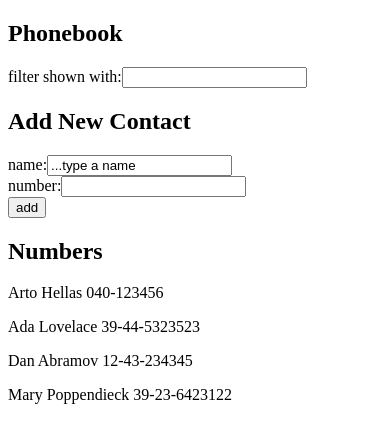
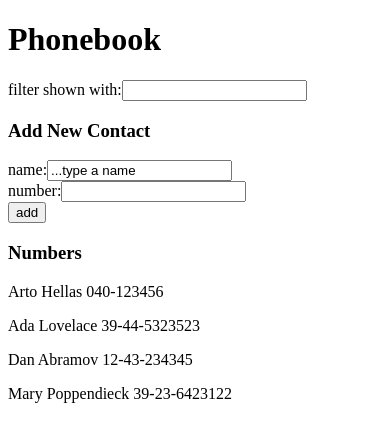
Before and after one commit to GioFrance/fullstackopen, a React (Create React App) app in the folder part2/phonebook/: page / in a window 390 px wide. Shown: the top 442 px of the page. Built offline with nearby package versions, Linux system fonts and the light colour scheme.

Commit message:
part2.10 phonebook refactored

```diff
--- a/part2/phonebook/src/App.js
+++ b/part2/phonebook/src/App.js
@@ -1,4 +1,61 @@
 import { useState } from "react";
+
+const H1Header = ({ header1 }) => {
+  return <h1>{header1}</h1>;
+};
+
+const H2Header = ({ text }) => {
+  return <h3>{text}</h3>;
+};
+
+const Filter = ({ filter, handleChange }) => {
+  return (
+    <div>
+      filter shown with:
+      <input value={filter} onChange={handleChange} />
+    </div>
+  );
+};
+
+const PersonForm = ({
+  addPhonebook,
+  newName,
+  handlePhonebookChange,
+  number,
+  handleNumberChange,
+}) => {
+  return (
+    <form onSubmit={addPhonebook}>
+      <div>
+        name:
+        <input value={newName} onChange={handlePhonebookChange} />
+      </div>
+      <div>
+        number:
+        <input value={number} onChange={handleNumberChange} />
+      </div>
+      <div>
+        <button type="submit">add</button>
+      </div>
+    </form>
+  );
+};
+
+const Persons = ({ persons, showFilter }) => {
+  return (
+    <div>
+      {persons
+        .filter((person) =>
+          person.name.toLowerCase().includes(showFilter.toLowerCase())
+        )
+        .map((person) => (
+          <p key={person.id}>
+            {person.name} {person.number}
+          </p>
+        ))}
+    </div>
+  );
+};
 
 const App = () => {
   const [persons, setPersons] = useState([
@@ -10,6 +67,7 @@ const App = () => {
   const [newName, setNewName] = useState("...type a name");
   const [number, setNumber] = useState("");
   const [showFilter, setShowFilter] = useState("");
+  const titleMain = "Phonebook";
 
   const addPhonebook = (event) => {
     event.preventDefault();
@@ -48,37 +106,20 @@ const App = () => {
 
   return (
     <div>
-      <h2>Phonebook</h2>
+      <H1Header header1={titleMain} />
+      <Filter filter={showFilter} handleChange={handleFilterChange} />
 
-      <div>
-        filter shown with:
-        <input value={showFilter} onChange={handleFilterChange} />
-      </div>
+      <H2Header text="Add New Contact" />
+      <PersonForm
+        addPhonebook={addPhonebook}
+        newName={newName}
+        handlePhonebookChange={handlePhonebookChange}
+        number={number}
+        handleNumberChange={handleNumberChange}
+      />
 
-      <h2>Add New Contact</h2>
-      <form onSubmit={addPhonebook}>
-        <div>
-          name:
-          <input value={newName} onChange={handlePhonebookChange} />
-        </div>
-        <div>
-          number:
-          <input value={number} onChange={handleNumberChange} />
-        </div>
-        <div>
-          <button type="submit">add</button>
-        </div>
-      </form>
-      <h2>Numbers</h2>
-      {persons
-        .filter((person) =>
-          person.name.toLowerCase().includes(showFilter.toLowerCase())
-        )
-        .map((person) => (
-          <p key={person.id}>
-            {person.name} {person.number}
-          </p>
-        ))}
+      <H2Header text="Numbers" />
+      <Persons persons={persons} showFilter={showFilter} />
     </div>
   );
 };
```
